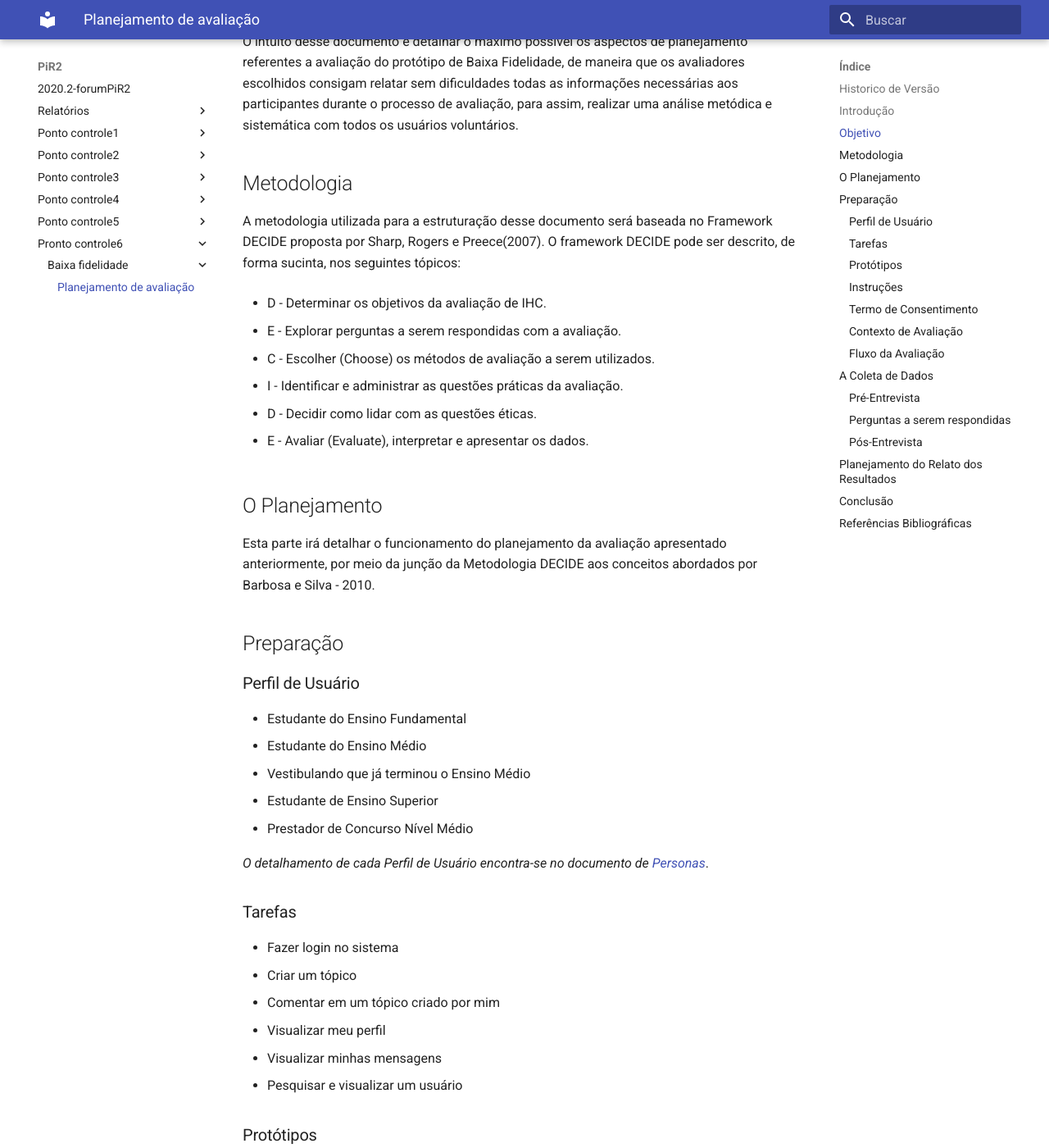
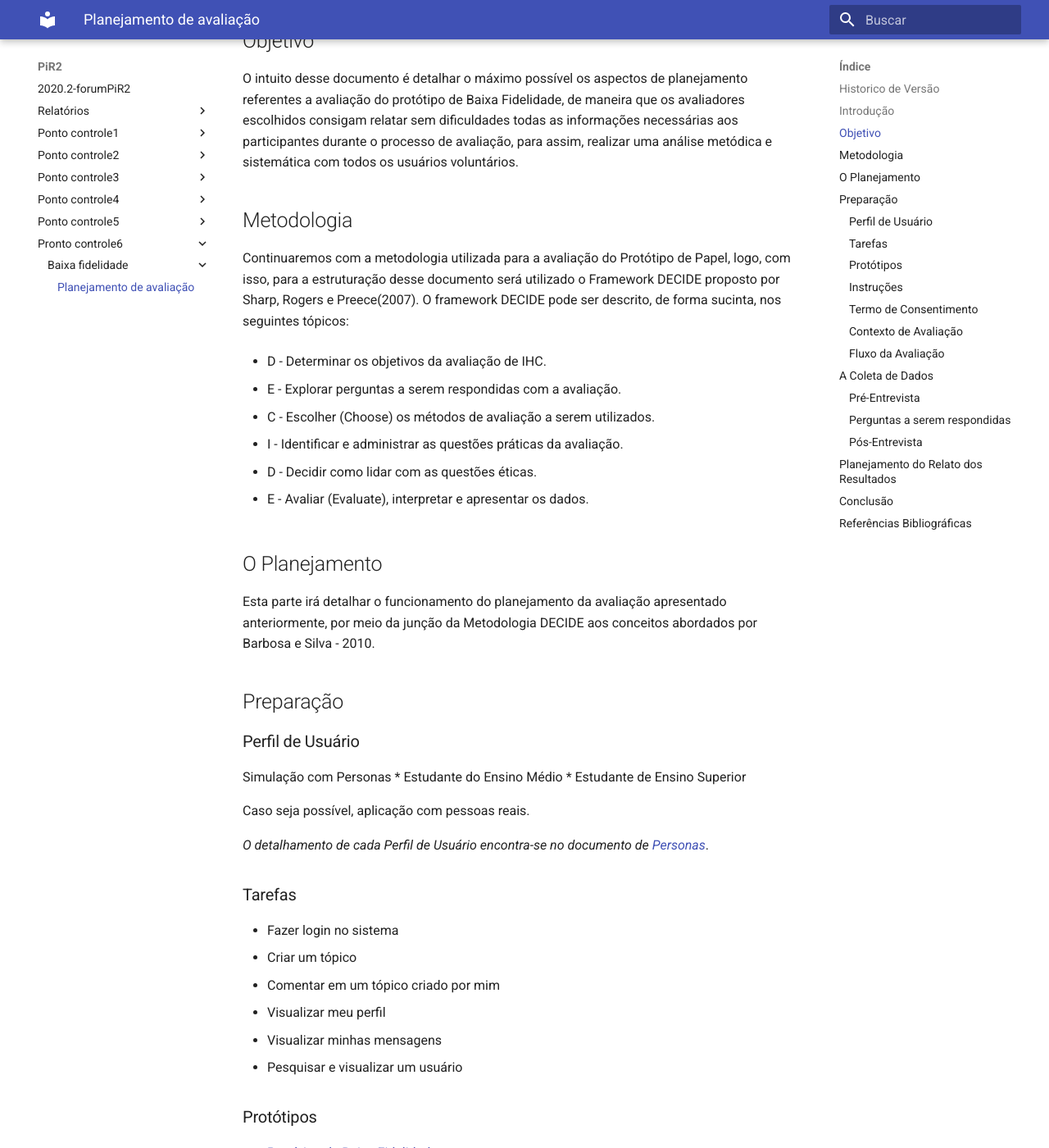
Before and after one commit to liversonp/2020.2-forumPiR2, an MkDocs documentation site: the page built from docs/pronto_controle6/baixa_fidelidade/planejamento_da_avaliacao.md, in a window 1280 px wide and 1400 px high, scrolled down 1231 px. Shown: the whole window at 82% size. Built offline with MkDocs 1.6.1 and Material for MkDocs 9.7.7, drawn with Linux system fonts in a browser that asks for light colours; some of the changed text lies outside the part shown.

Commit message:
Revisão e mudanças simples

```diff
--- a/docs/pronto_controle6/baixa_fidelidade/planejamento_da_avaliazao.md
+++ b/docs/pronto_controle6/baixa_fidelidade/planejamento_da_avaliacao.md
@@ -30,7 +31,7 @@ O intuito desse documento é detalhar o máximo possível os aspectos de planeja
 
 ## Metodologia
 
-A metodologia utilizada para a estruturação desse documento será baseada no Framework DECIDE proposta por Sharp, Rogers e Preece(2007). O framework DECIDE pode ser descrito, de forma sucinta, nos seguintes tópicos:
+Continuaremos com a metodologia utilizada para a avaliação do Protótipo de Papel, logo, com isso, para a estruturação desse documento será utilizado o Framework DECIDE proposto por Sharp, Rogers e Preece(2007). O framework DECIDE pode ser descrito, de forma sucinta, nos seguintes tópicos:
 
 * D - Determinar os objetivos da avaliação de IHC.
 
@@ -50,11 +51,11 @@ Esta parte irá detalhar o funcionamento do planejamento da avaliação apresent
 ## Preparação
 
 ### Perfil de Usuário
-* Estudante do Ensino Fundamental
+Simulação com Personas
 * Estudante do Ensino Médio
-* Vestibulando que já terminou o Ensino Médio
 * Estudante de Ensino Superior
-* Prestador de Concurso Nível Médio
+
+Caso seja possível, aplicação com pessoas reais.
 
 *O detalhamento de cada Perfil de Usuário encontra-se no documento de [Personas](https://github.com/Interacao-Humano-Computador/2020.2-forumPiR2/blob/main/docs/ponto_controle2/analise_de_requisitos/personas.md)*.
 
```
Also changed, not shown: other parts of docs/pronto_controle6/baixa_fidelidade/planejamento_da_avaliacao.md (+1 -0 lines).
